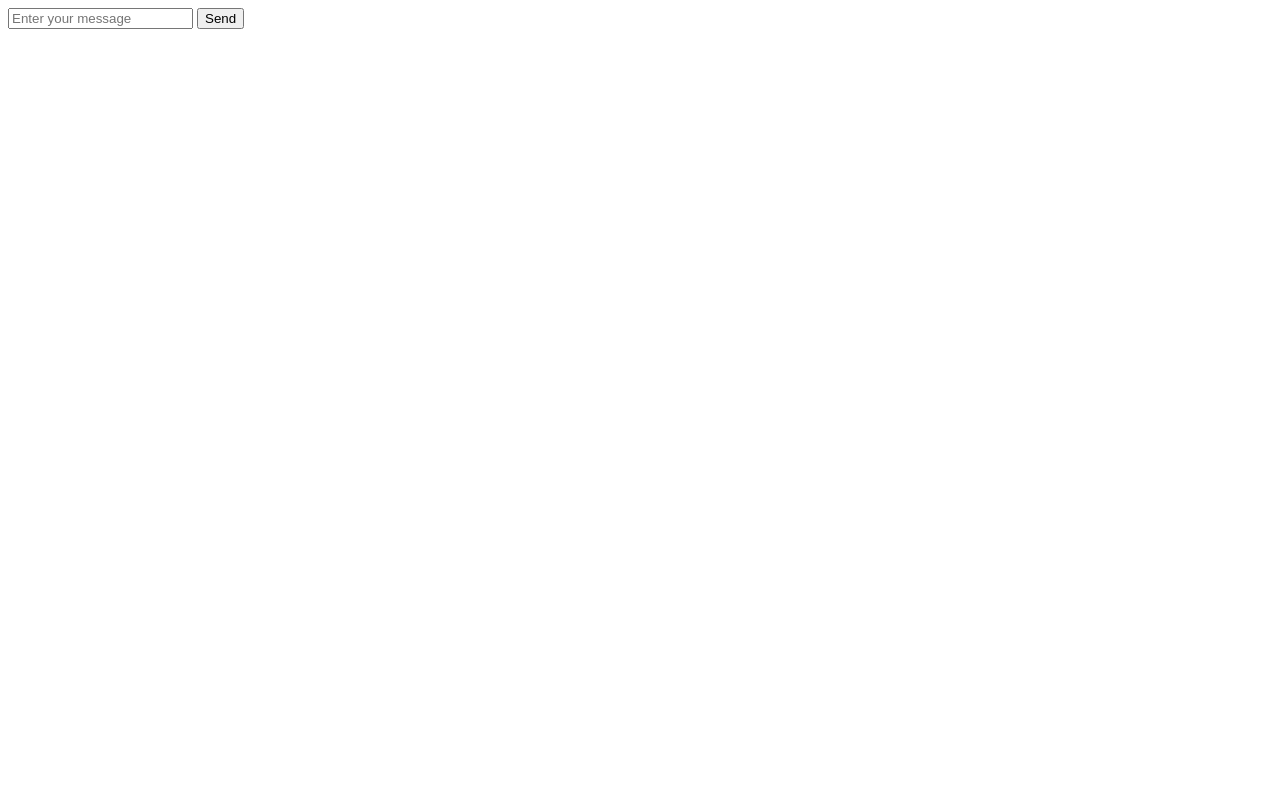
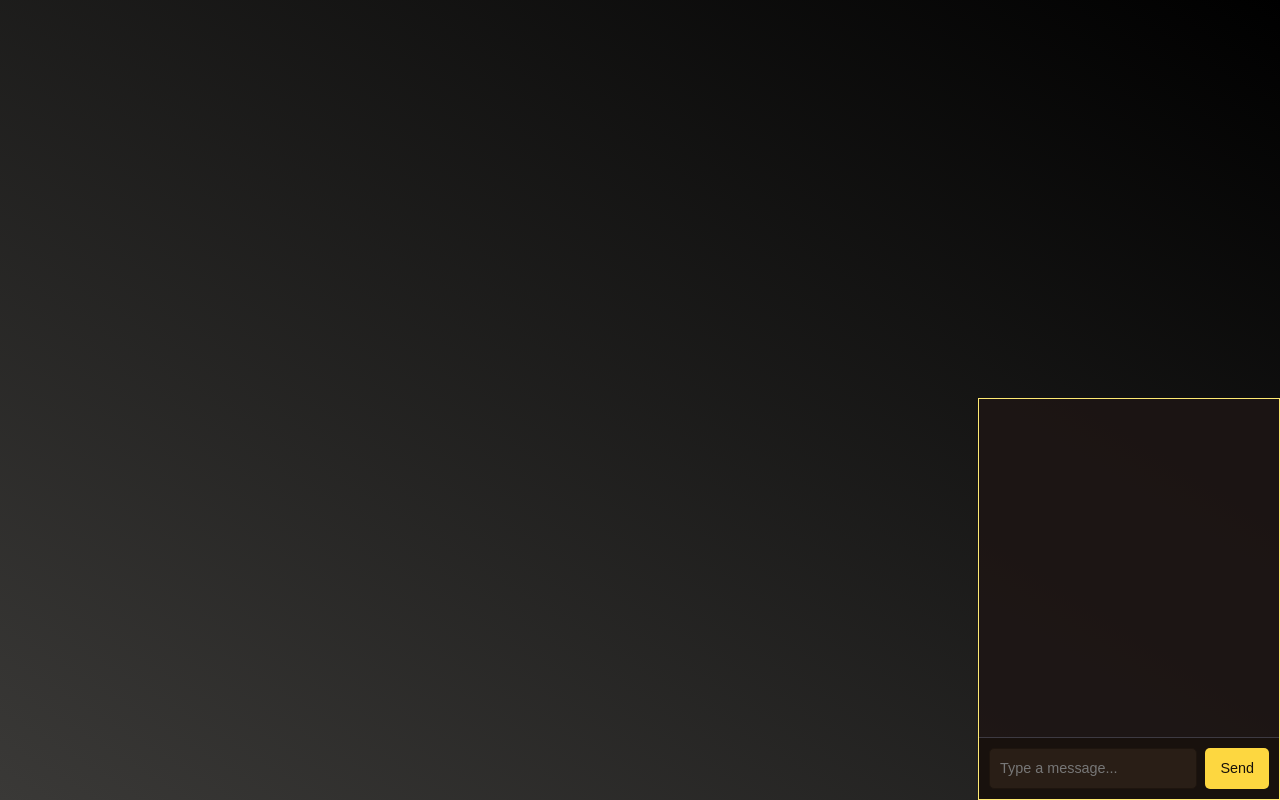
Before and after one commit to Butterfly2112/Race01, a website: page views/game-page.html in a window 1280 px wide. Drawn offline with Linux system fonts and the light colour scheme.

Commit message:
Chat appearance

```diff
--- /dev/null
+++ b/public/css/chat.css
@@ -0,0 +1,81 @@
+#chat-container {
+    position: fixed;
+    bottom: 0;
+    right: 0;
+    width: 300px;
+    height: 50%;
+    background-color: rgba(30, 22, 20, 0.85);
+    border: 1px solid #ffea73;
+    display: flex;
+    flex-direction: column;
+}
+
+#chat-messages {
+    flex: 1;
+    overflow-y: auto;
+    display: flex;
+    flex-direction: column-reverse;
+}
+
+#chat-form {
+    display: flex;
+    padding: 10px;
+    background-color: rgba(23, 17, 11, 0.7);
+    border-top: 1px solid rgba(100, 100, 120, 0.5);
+}
+
+#chat-input {
+    all: unset;
+    flex: 1;
+    padding: 8px 10px;
+    font-size: 0.9em;
+    color: #e0e0e0;
+    background-color: #291e16;
+    border: 1px solid #1e150e;
+    border-radius: 5px;
+    margin-right: 8px;
+    box-sizing: border-box;
+}
+
+#chat-input::placeholder {
+    color: #777;
+}
+
+#chat-send-button {
+    all: unset;
+    padding: 8px 15px;
+    font-size: 0.9em;
+    color: #17110b;
+    background-color: #fdd740;
+    border-radius: 5px;
+    cursor: pointer;
+    transition: background-color 0.2s ease;
+    white-space: nowrap;
+}
+
+#chat-send-button:hover {
+    background-color: #c2961e;
+}
+
+#chat-messages::-webkit-scrollbar {
+    width: 5px;
+}
+
+#chat-messages::-webkit-scrollbar-track {
+    background: rgba(20, 14, 10, 0.7);
+    border-radius: 10px;
+}
+
+#chat-messages::-webkit-scrollbar-thumb {
+    background-color: #616161;
+    border-radius: 10px;
+}
+
+#chat-messages::-webkit-scrollbar-thumb:hover {
+    background-color: #3a3a3a;
+}
+
+#chat-messages p {
+    margin: 2px 0;
+    padding-left: 8px;
+}
--- a/public/css/style.css
+++ b/public/css/style.css
@@ -210,113 +210,3 @@ button[type="submit"]:hover {
 .container p a:hover {
     color: #ccc;
 }
-
-.main-page-container {
-    text-align: center;
-    max-width: 800px;
-    width: 90%;
-    padding: 30px 40px;
-    background: rgba(255, 255, 255, 0.08);
-    border-radius: 20px;
-    box-shadow: 0 15px 30px rgba(0, 0, 0, 0.4);
-    backdrop-filter: blur(8px);
-    animation: fadeIn 1.2s ease-out;
-    box-sizing: border-box;
-    margin-top: 30px;
-    margin-bottom: 30px;
-}
-
-.main-page-container .main-header {
-    display: flex;
-    justify-content: space-between;
-    align-items: center;
-    padding-bottom: 20px;
-    margin-bottom: 25px;
-}
-
-.main-page-container .user-profile-info {
-    display: flex;
-    align-items: center;
-    text-align: left;
-}
-
-.main-page-container .profile-pic-header {
-    width: 55px;
-    height: 55px;
-    border-radius: 50%;
-    object-fit: cover;
-    margin-right: 15px;
-}
-
-.main-page-container .user-text-details {
-    display: flex;
-    flex-direction: column;
-}
-
-.main-page-container .user-login {
-    font-weight: bold;
-}
-
-.main-page-container .logout-button {
-    width: auto;
-    margin-top: 0;
-    background: rgba(15, 15, 15, 0.8);
-}
-
-.main-page-container .avatar-selection-section {
-    margin-bottom: 30px;
-    padding: 20px;
-    background-color: rgba(255, 255, 255, 0.05);
-    border-radius: 15px;
-}
-
-.main-page-container .avatar-selection-section h2 {
-    margin-top: 0;
-    margin-bottom: 20px;
-    font-size: 1.4em;
-}
-
-.main-page-container .avatar-options-container {
-    display: flex;
-    justify-content: center;
-    gap: 20px;
-    flex-wrap: wrap;
-}
-
-.main-page-container .selectable-avatar {
-    width: 90px;
-    height: 90px;
-    border-radius: 12px;
-    object-fit: cover;
-    cursor: pointer;
-    border: 3px solid transparent;
-    transition: border-color 0.3s ease, transform 0.2s ease, box-shadow 0.3s ease;
-}
-
-.main-page-container .selectable-avatar:hover {
-    border-color: #ffbb00;
-    transform: scale(1.05);
-    box-shadow: 0 0 15px rgba(255, 191, 0, 0.5);
-}
-
-.main-page-container .selectable-avatar.selected {
-    border-color: #2db7b7;
-    box-shadow: 0 0 15px rgba(51, 255, 252, 0.6);
-    transform: scale(1.03);
-}
-
-.main-page-container .rules-section {
-    margin-bottom: 30px;
-    padding: 25px;
-    background-color: rgba(255, 255, 255, 0.05);
-    border-radius: 15px;
-    text-align: left;
-}
-
-.main-page-container .rules-section .rules-content p {
-    font-size: 1rem;
-}
-
-.main-page-container .rules-section .rules-content p strong {
-    font-weight: bold;
-}
--- a/public/scripts/game.js
+++ b/public/scripts/game.js
@@ -1,6 +1,6 @@
 import { io } from 'https://cdn.socket.io/4.7.5/socket.io.esm.min.js';
 const form = document.querySelector('form');
-const div = document.querySelector('div');
+const div = document.getElementById('chat-messages');
 
 const socket = io('http://localhost:3000');
 
@@ -22,7 +22,9 @@ document.addEventListener('DOMContentLoaded', () => {
 
     form.addEventListener('submit', (event) => {
         event.preventDefault();
-
-        socket.emit('message-sent', roomId, form.message.value);
+        const text = form.message.value.trim();
+        if (!text) return;
+        socket.emit('message-sent', roomId, text);
+        form.message.value = '';
     });
 });
--- a/views/game-page.html
+++ b/views/game-page.html
@@ -2,15 +2,21 @@
 <html lang="en">
 <head>
     <meta charset="UTF-8">
-    <title>Game page</title>
+    <meta name="viewport" content="width=device-width, initial-scale=1.0">
+    <title>Game Page</title>
+    <link rel="stylesheet" href="/css/style.css">
+    <link rel="stylesheet" href="/css/chat.css">
 </head>
 <body>
-    <div>
-        <form>
-            <input type="text" name="message" placeholder="Enter your message">
-            <input type="submit" value="Send">
+    <div id="chat-container">
+        <div id="chat-messages">
+        </div>
+        <form id="chat-form">
+            <input type="text" name="message" id="chat-input" placeholder="Type a message..." autocomplete="off">
+            <button type="submit" id="chat-send-button">Send</button>
         </form>
     </div>
+
     <script src="/scripts/game.js" type="module"></script>
 </body>
 </html>
```
Also changed, not shown: public/css/main_page.css (added, +109 -0 lines), views/main_page.html (+1 -0 lines).
